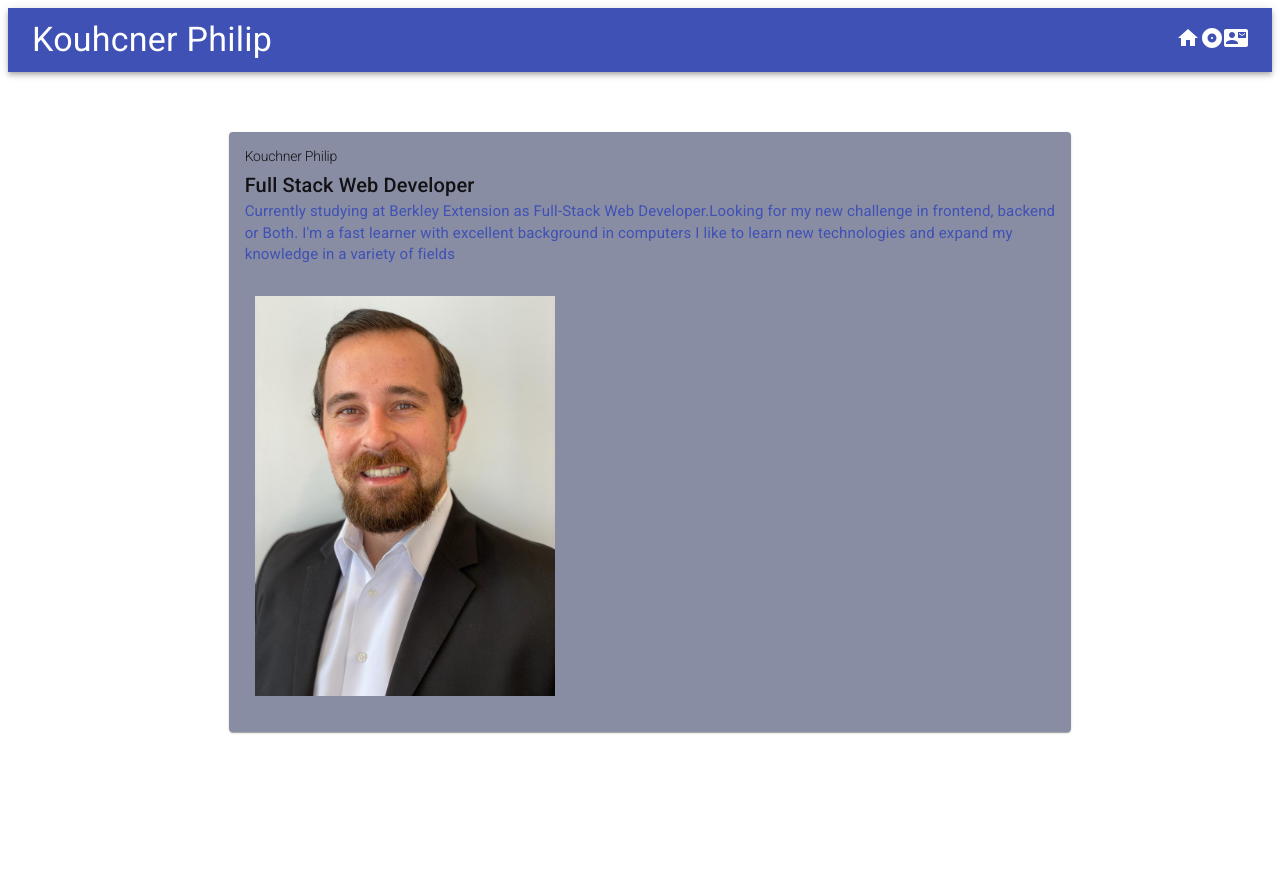
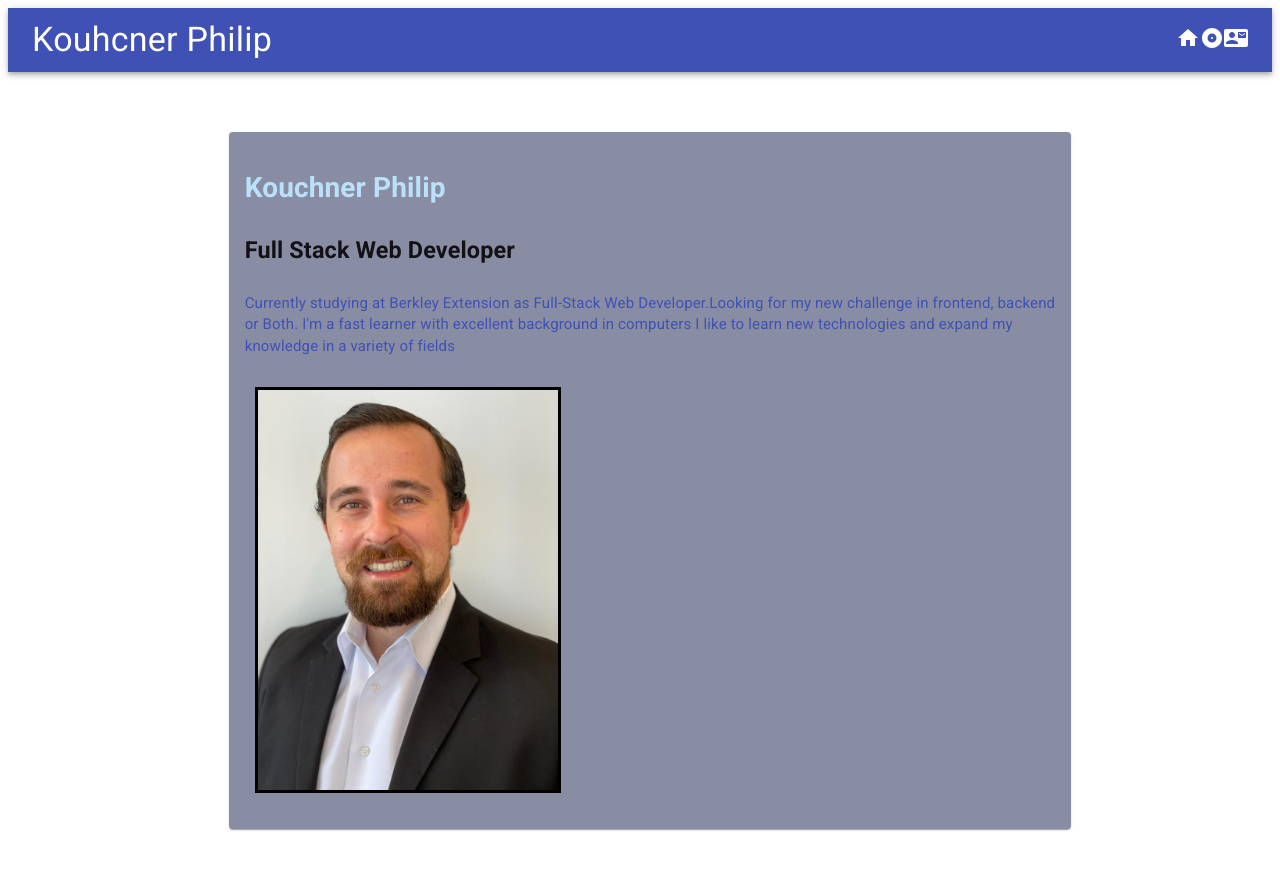
Before and after one commit to PhilipK-webdev/React_Portfolio, a React (Create React App) app: page / in a window 1280 px wide. Shown: the top 870 px of the page. Built offline with nearby package versions, Linux system fonts and the light colour scheme; a web font is replaced by a local one.

Commit message:
working on the style

```diff
--- a/src/component/CarouselSlide.js
+++ b/src/component/CarouselSlide.js
@@ -35,6 +35,8 @@ export default function CarouselSlide(props) {
             marginBottom: 12,
             width: "500px",
             height: "250px",
+            borderStyle: "solid",
+            borderColor: "red"
         },
     }));
 
@@ -44,7 +46,7 @@ export default function CarouselSlide(props) {
         <Card className={classes.card}>
             <CardContent>
                 <div>
-                    <h1 style={{ color: "blue" }}>{name}</h1>
+                    <h1 style={{ color: "blue", textDecoration: "underline" }}>{name}</h1>
                     <div style={{ display: "flex", textAlign: "center", margin: "10px", justifyContent: "flex-end" }}>
                         <Link color="inherit" href={git}>
                             <i
--- a/src/component/Home.js
+++ b/src/component/Home.js
@@ -28,6 +28,8 @@ const Home = (props) => {
             marginBottom: 12,
             width: "300px",
             height: "400px",
+            borderStyle: "solid",
+            borderColor: "black"
         },
     });
 
@@ -53,16 +55,15 @@ const Home = (props) => {
     const classes = useStyles();
 
     function CardHome() {
-
         return (
             <div style={{ display: "flex", justifyContent: "center" }} theme={theme}>
                 <Card className={classes.root} style={{ backgroundColor: "#898da3" }} position="absolut" >
                     <CardContent>
-                        <Typography variant="h1" className={classes.title} color="textPrimary" gutterBottom>
-                            {props.title}
+                        <Typography className={classes.title} color="textPrimary" gutterBottom>
+                            <h1 style={{ color: "#bbe1fa" }}>{props.title}</h1>
                         </Typography>
                         <Typography variant="h6" component="h3">
-                            {props.subheader}
+                            <h3>{props.subheader}</h3>
                         </Typography>
                         <div style={{ display: "flex", justifyContent: "center", marginBottom: "30px" }}>
                             <Typography variant="body2" component="p" style={{ fontSize: "15px" }} color="primary">
@@ -76,7 +77,6 @@ const Home = (props) => {
                                 image={props.img}
                                 title="Paella dish"
                             />
-
                         </div>
                     </CardContent>
                 </Card >
--- a/src/component/constants.js
+++ b/src/component/constants.js
@@ -6,23 +6,23 @@ import imgSQL from '../images/mySQL.PNG'
 
 export const SLIDE_INFO = [
     {
-        backgroundColor: '#ff7c7c', git: "https://github.com/PhilipK-webdev/Gif-search-app", gitLive: "https://philipk-webdev.github.io/Gif-search-app/",
+        backgroundColor: '#f6f4e6', git: "https://github.com/PhilipK-webdev/Gif-search-app", gitLive: "https://philipk-webdev.github.io/Gif-search-app/",
         image: imageGif, name: "Gif-search-app"
     },
     {
-        backgroundColor: '#ff7c7c', git: "https://github.com/PhilipK-webdev/StockTracker", gitLive: "https://app-stocktracker.herokuapp.com/",
+        backgroundColor: '#f7d1ba', git: "https://github.com/PhilipK-webdev/StockTracker", gitLive: "https://app-stocktracker.herokuapp.com/",
         image: imageProjetc1, name: "$tockTracker-app"
     },
     {
-        backgroundColor: '#ff7c7c', git: "https://github.com/PhilipK-webdev/Weather-Dashboard", gitLive: "https://philipk-webdev.github.io/Weather-Dashboard/",
+        backgroundColor: '#decdc3', git: "https://github.com/PhilipK-webdev/Weather-Dashboard", gitLive: "https://philipk-webdev.github.io/Weather-Dashboard/",
         image: weather, name: "Weather Dashboard"
     },
     {
-        backgroundColor: '#ff7c7c', git: "https://github.com/PhilipK-webdev/WorkDay-Scheduler", gitLive: "https://philipk-webdev.github.io/WorkDay-Scheduler/",
+        backgroundColor: '#f6f4e6', git: "https://github.com/PhilipK-webdev/WorkDay-Scheduler", gitLive: "https://philipk-webdev.github.io/WorkDay-Scheduler/",
         image: workDay, name: "WorkDay-Scheduler"
     },
     {
-        backgroundColor: '#ff7c7c', git: "https://github.com/PhilipK-webdev/Employee-Tracker", gitLive: "https://www.youtube.com/watch?v=oPUJK9GTxmM",
+        backgroundColor: '#faf3dd', git: "https://github.com/PhilipK-webdev/Employee-Tracker", gitLive: "https://www.youtube.com/watch?v=oPUJK9GTxmM",
         image: imgSQL, name: "Employee-Tracker"
     },
 ];
```
